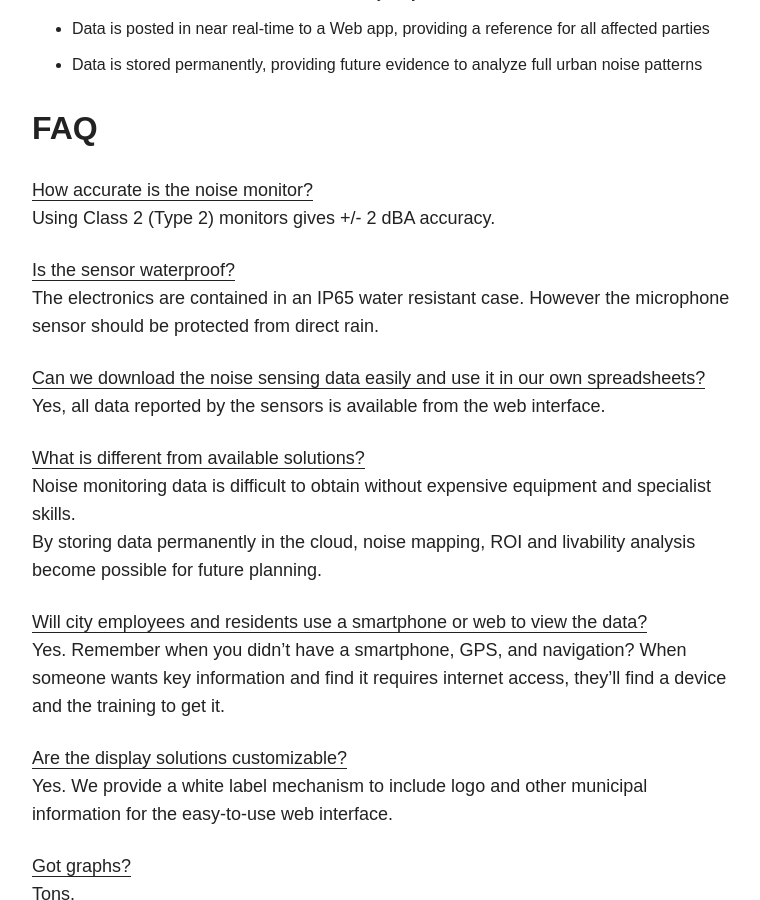
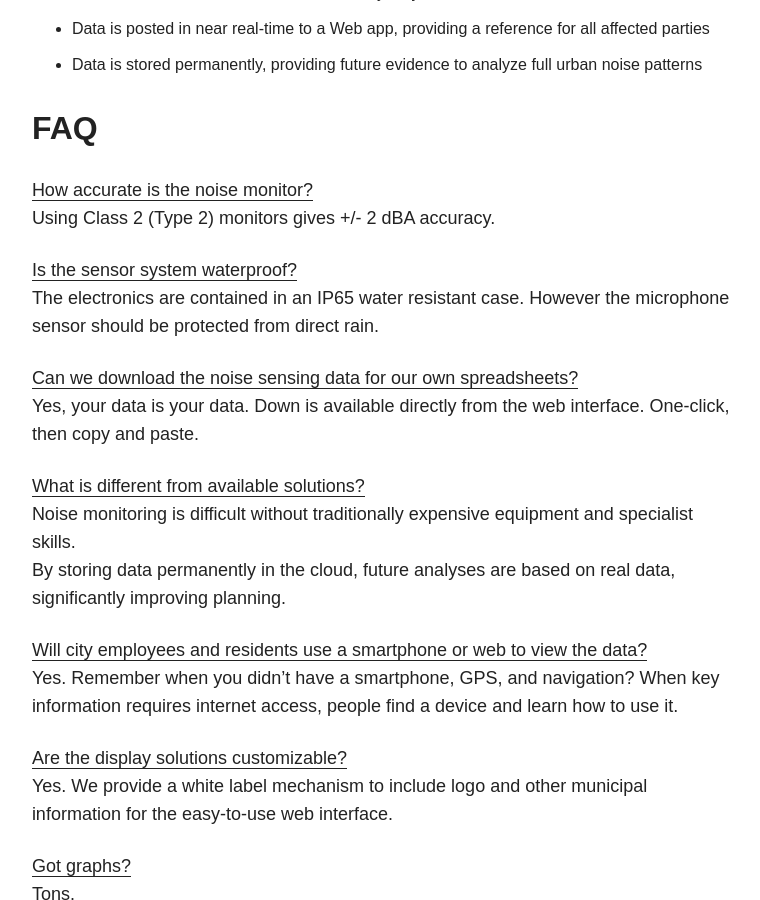
Before and after one commit to Archethought/Archethought.github.io, a Jekyll site: the page built from products/index.md, in a window 1280 px wide and 900 px high, scrolled down 1408 px. Shown: the whole window, without its empty margins (254-1014 px from the left). Built offline with Jekyll 4.4.1, drawn with Linux system fonts in a browser that asks for light colours; nearby versions of some CDN libraries.

Commit message:
Update index.md

```diff
--- a/products/index.md
+++ b/products/index.md
@@ -36,18 +36,18 @@ Archethought Smart Venue™ Technology provides a mobile or permanent installati
 <u>How accurate is the noise monitor?</u>
 Using Class 2 (Type 2) monitors gives +/- 2 dBA accuracy.
 
-<u>Is the sensor waterproof?</u>
+<u>Is the sensor system waterproof?</u>
 The electronics are contained in an IP65 water resistant case. However the microphone sensor should be protected from direct rain.
 
-<u>Can we download the noise sensing data easily and use it in our own spreadsheets?</u>
-Yes, all data reported by the sensors is available from the web interface.
+<u>Can we download the noise sensing data for our own spreadsheets?</u>
+Yes, your data is your data. Down is available directly from the web interface. One-click, then copy and paste.
 
 <u>What is different from available solutions?</u>
-Noise monitoring data is difficult to obtain without expensive equipment and specialist skills.
-By storing data permanently in the cloud, noise mapping, ROI and livability analysis become possible for future planning.
+Noise monitoring is difficult without traditionally expensive equipment and specialist skills.
+By storing data permanently in the cloud, future analyses are based on real data, significantly improving planning.
 
 <u>Will city employees and residents use a smartphone or web to view the data?</u>
-Yes. Remember when you didn't have a smartphone, GPS, and navigation? When someone wants key information and find it requires internet access, they'll find a device and the training to get it.
+Yes. Remember when you didn't have a smartphone, GPS, and navigation? When key information requires internet access, people find a device and learn how to use it.
 
 <u>Are the display solutions customizable?</u>
 Yes. We provide a white label mechanism to include logo and other municipal information for the easy-to-use web interface.
```
